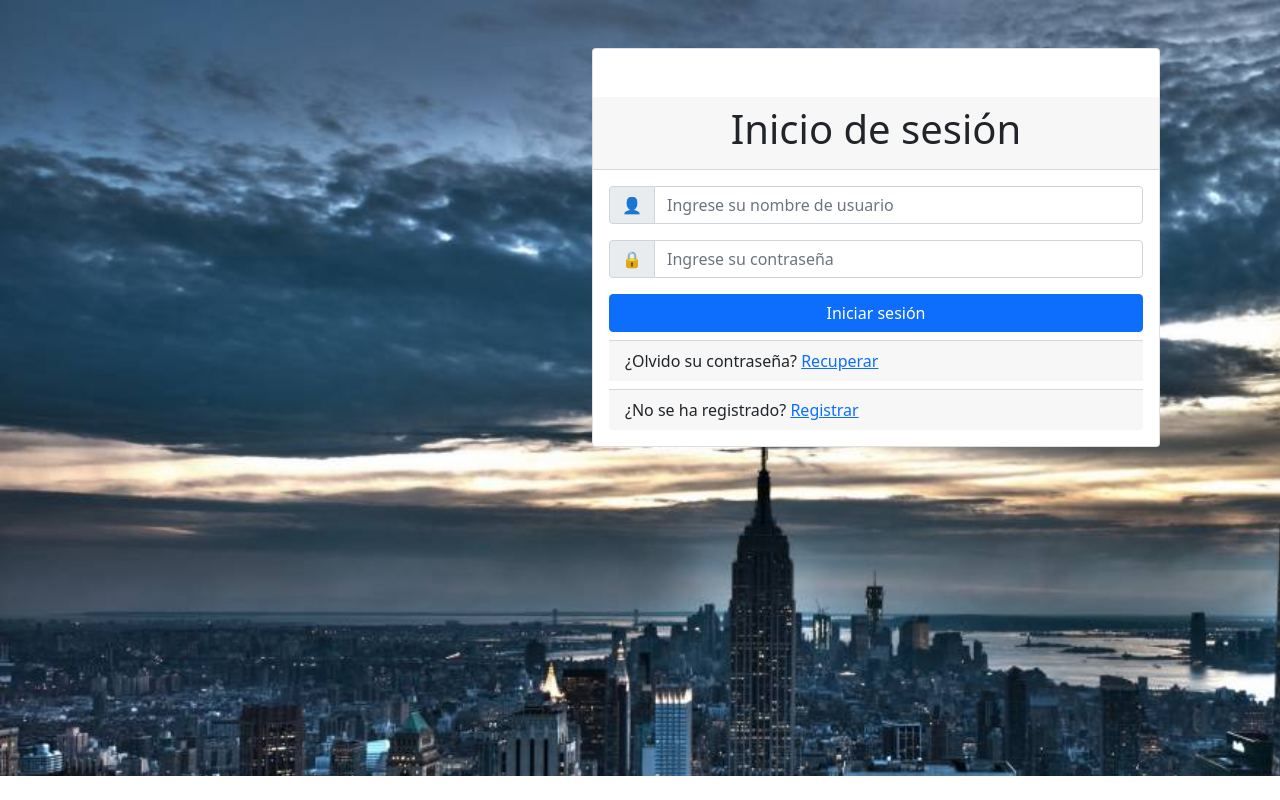
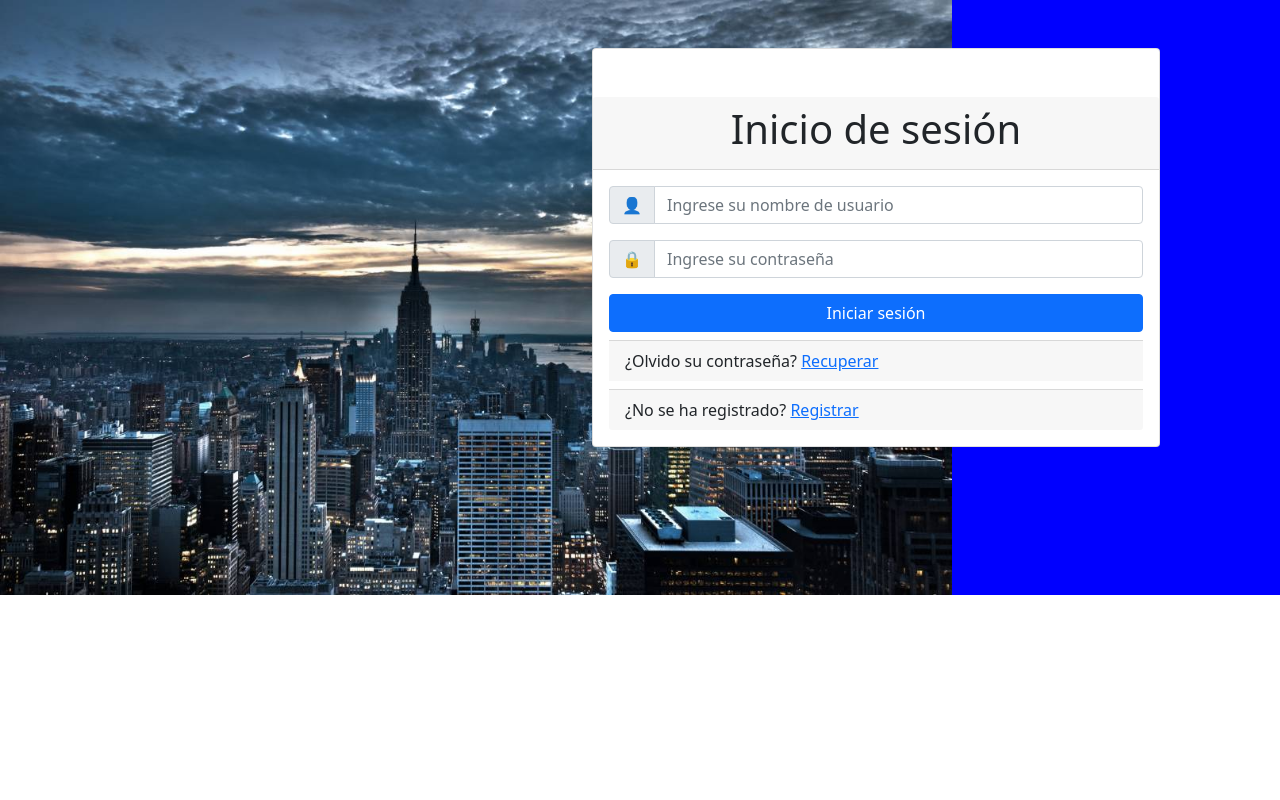
Before and after one commit to AAGS589/Front_C3, a React (Create React App) app: page / in a window 1280 px wide. Shown: the top 800 px of the page. Built offline with nearby package versions, Linux system fonts and the light colour scheme.

Commit message:
nuevos cambios

```diff
--- a/src/componentes/Login.jsx
+++ b/src/componentes/Login.jsx
@@ -4,7 +4,7 @@ export default function Login(props) {
 
 
     return (
-        <div className="login">
+        <div className="login" id="fondo">
             <div className="row">
                 <div className="col-sm-4 offset-4 mt-5">
                     <div className="card pt-5">
--- a/src/css/login.css
+++ b/src/css/login.css
@@ -1,11 +1,16 @@
 .login {
-    background-image: url("../img/FondoLogin.jpg");
+    background-color: blue;
+
     background-repeat: no-repeat;
-    background-size: cover;
-    height: 97vh;
+    background-size: contain;
+    height: 595px;
     width: 219vh;
 
 }
+ #fondo{
+    background-image: url('../img/FondoLogin.jpg');
+ }
+
 
 .title1 {
     text-align: center;
```
